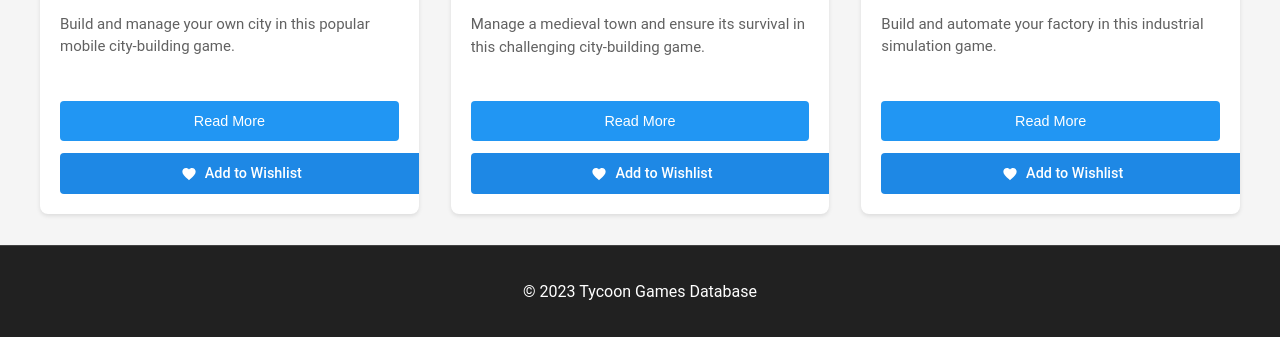
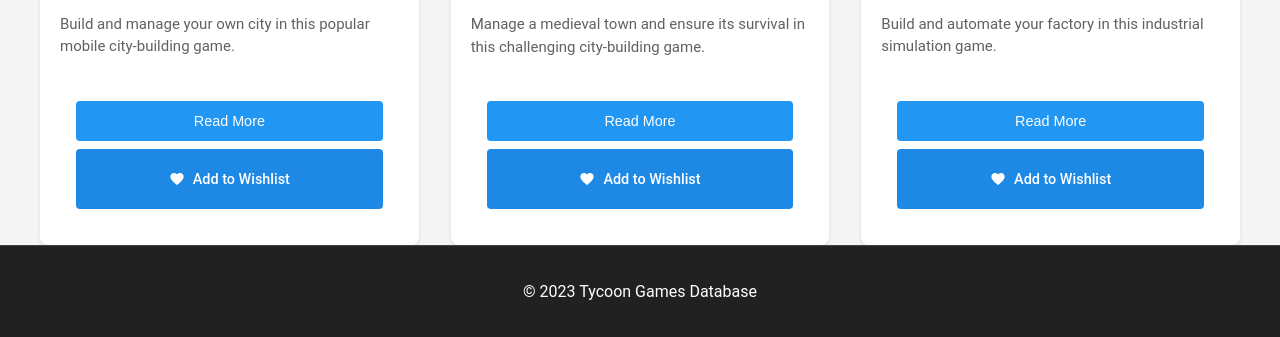
Before and after one commit to xcf202/tycoongamesdatabase, a plain HTML site: page index.html in a window 1280 px wide. Shown: the part 463-800 px from the top of the page. Drawn offline with Linux system fonts and the light colour scheme.

Commit message:
Add files via upload

```diff
--- a/styles.css
+++ b/styles.css
@@ -190,8 +190,10 @@ main {
 .game-buttons {
     display: flex;
     flex-direction: column;
-    gap: 12px;
+    gap: 8px;
     margin-top: auto;
+    padding: 0 16px 16px;
+    width: calc(100% - 32px);
 }
 
 .read-more-btn,
@@ -199,7 +201,7 @@ main {
     display: flex;
     align-items: center;
     justify-content: center;
-    padding: 12px;
+    padding: 10px 0;
     color: white;
     text-decoration: none;
     border-radius: 4px;
@@ -207,8 +209,14 @@ main {
     font-weight: 500;
     cursor: pointer;
     border: none;
-    transition: background-color 0.2s;
+    transition: all 0.2s ease;
     width: 100%;
+    height: 40px;
+}
+
+.read-more-btn:hover,
+.wishlist-button:hover {
+    transform: translateY(-1px);
 }
 
 .read-more-btn {
```
